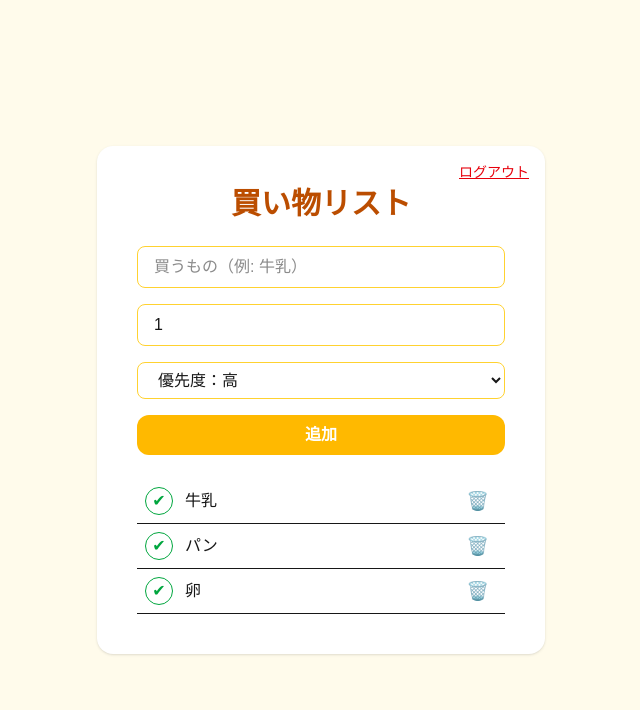
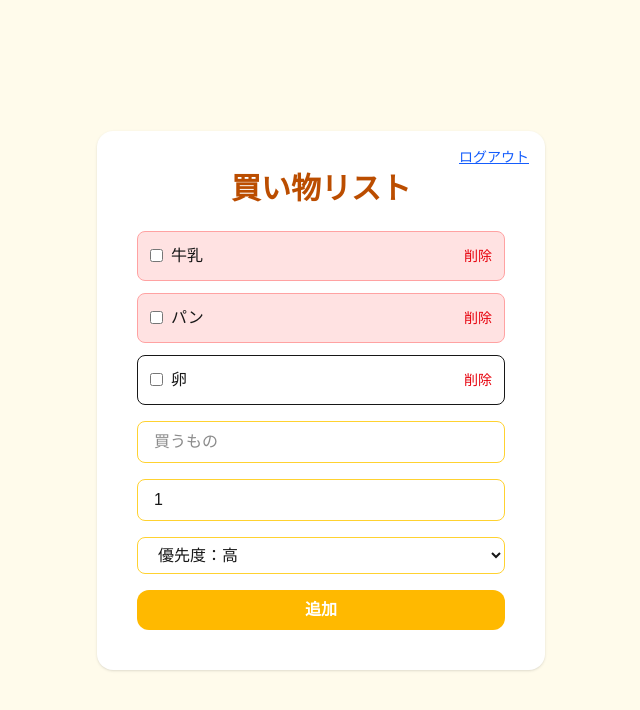
Before and after one commit to moto-2525/shopping-memo-app, a Next.js app in the folder frontend/: page / in a window 1280 px wide. Shown: the top 710 px of the page, without its empty margins (319-959 px from the left). Built offline with nearby package versions, Linux system fonts and the light colour scheme.

Commit message:
優先度追加

```diff
--- a/frontend/app/page.tsx
+++ b/frontend/app/page.tsx
@@ -73,16 +73,23 @@ import ShoppingForm from "@/components/ShoppingForm";
 
 export default function HomePage() {
   const [items, setItems] = useState([
-    { id: 1, name: "牛乳", isDone: false },
-    { id: 2, name: "パン", isDone: false },
-    { id: 3, name: "卵", isDone: false },
+    { id: 1, name: "牛乳", quantity: 1, isDone: false, priority: "high" },
+    { id: 2, name: "パン", quantity: 1, isDone: false, priority: "high" },
+    { id: 3, name: "卵", quantity: 1, isDone: false, priority: "low" },
   ]);
 
-  const handleAdd = (name: string) => {
-    setItems((prev) => [
-      ...prev,
-      { id: Date.now(), name, isDone: false },
-    ]);
+  const handleAdd = (item: { name: string; quantity: number; priority: "high" | "low" }) => {
+    setItems((prev) => {
+      const newItems = [
+        ...prev,
+        { id: Date.now(), ...item, isDone: false },
+      ];
+
+      // ▼ 優先度 高 → 低 の順にソート
+      return newItems.sort((a, b) =>
+        a.priority === b.priority ? 0 : a.priority === "high" ? -1 : 1
+      );
+    });
   };
 
   const handleCheck = (id: number) => {
@@ -97,7 +104,6 @@ export default function HomePage() {
     setItems((prev) => prev.filter((item) => item.id !== id));
   };
 
-  // ダミーのログアウト（Firebase認証を入れる？）
   const handleLogout = () => {
     console.log("ログアウト処理（ダミー）");
   };
@@ -106,10 +112,9 @@ export default function HomePage() {
     <div className="min-h-screen bg-amber-50 flex items-center justify-center">
       <div className="w-full max-w-md bg-white rounded-2xl p-10 relative shadow">
 
-        {/* ログアウトボタン */}
         <button
           onClick={handleLogout}
-          className="absolute top-4 right-4 text-sm text-red-600 underline hover:text-red-800"
+          className="absolute top-4 right-4 text-sm text-blue-600 underline hover:text-red-800"
         >
           ログアウト
         </button>
@@ -118,20 +123,23 @@ export default function HomePage() {
           買い物リスト
         </h1>
 
-        <ShoppingForm onAdd={handleAdd} />
-
         <div className="mt-6">
           {items.map((item) => (
             <ShoppingItem
               key={item.id}
               id={item.id}
               name={item.name}
+              quantity={item.quantity}
+              priority={item.priority}
               isDone={item.isDone}
               onCheck={handleCheck}
               onDelete={handleDelete}
             />
           ))}
         </div>
+
+        <ShoppingForm onAdd={handleAdd} />
+
       </div>
     </div>
   );
@@ -140,6 +148,13 @@ export default function HomePage() {
 
 
 
-//（理想）ボタン購入済リストページへ
+
+
+
+
+
+
+
+              //（理想）ボタン購入済リストページへ
 
 //（理想）AIページへ
--- a/frontend/components/ShoppingForm.tsx
+++ b/frontend/components/ShoppingForm.tsx
@@ -31,7 +31,7 @@ export default function ShoppingForm({ onAdd }: Props) {
         className="w-full border border-amber-300 rounded-lg px-4 py-2 focus:outline-none focus:ring-2 focus:ring-amber-200"
         value={name}
         onChange={(e) => setName(e.target.value)}
-        placeholder="買うもの（例: 牛乳）"
+        placeholder="買うもの"
       />
 
       {/* 個数 */}
--- a/frontend/components/ShoppingItem.tsx
+++ b/frontend/components/ShoppingItem.tsx
@@ -1,10 +1,11 @@
 //アイテム１件分の表示
 "use client";
 
-type Props = {
+type ItemProps = {
   id: number;
   name: string;
   isDone: boolean;
+  priority: "high" | "low";
   onCheck: (id: number) => void;
   onDelete: (id: number) => void;
 };
@@ -13,33 +14,32 @@ export default function ShoppingItem({
   id,
   name,
   isDone,
+  priority,
   onCheck,
   onDelete,
-}: Props) {
+}: ItemProps) {
   return (
-    <div className="flex items-center justify-between p-2 border-b">
-      {/* 左側：✔︎ボタン + テキスト */}
-      <div className="flex items-center gap-3">
-        <button
-          onClick={() => onCheck(id)}
-          className={`w-7 h-7 flex items-center justify-center rounded-full border ${
-            isDone ? "bg-green-500 text-white" : "bg-white text-green-600"
-          }`}
-        >
-          ✔
-        </button>
-
-        <span className={isDone ? "line-through text-gray-400" : ""}>
+    <div
+      className={`flex justify-between items-center p-3 rounded-lg mb-3 border
+        ${priority === "high" ? "bg-red-100 border-red-300" : "bg-white"}
+      `}
+    >
+      <label className="flex items-center gap-2">
+        <input
+          type="checkbox"
+          checked={isDone}
+          onChange={() => onCheck(id)}
+        />
+        <span className={isDone ? "line-through text-gray-500" : ""}>
           {name}
         </span>
-      </div>
+      </label>
 
-      {/* 右側：削除ボタン */}
       <button
         onClick={() => onDelete(id)}
-        className="text-red-500 hover:text-red-700 text-lg px-2"
+        className="text-sm text-red-600 hover:underline"
       >
-        🗑️
+        削除
       </button>
     </div>
   );
```
